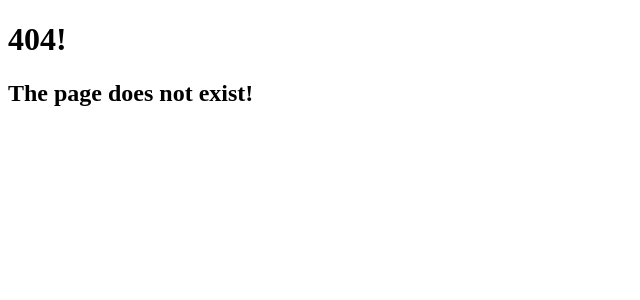
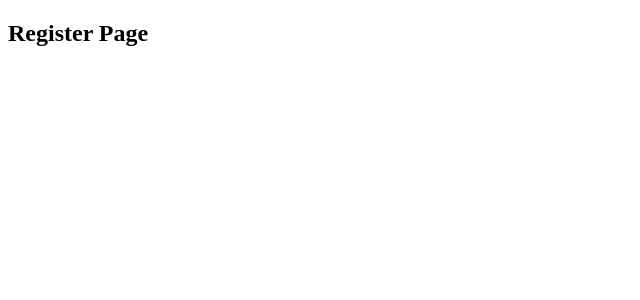
Before and after one commit to ArifulIslam99/Next-Revisit, a Next.js app: page /register in a window 1280 px wide. Before the commit this address had no page. Shown: the top 300 px of the page, without its empty margins (0-640 px from the left). Built offline with nearby package versions, Linux system fonts and the light colour scheme.

Commit message:
Create routes group omitting url path

```diff
--- /dev/null
+++ b/src/app/(auth)/login/page.tsx
@@ -0,0 +1,3 @@
+export default function Login () {
+    return <h2> Login Page</h2>
+}
--- /dev/null
+++ b/src/app/(auth)/register/page.tsx
@@ -0,0 +1,3 @@
+export default function Register () {
+    return <h2> Register Page</h2>
+}
```
